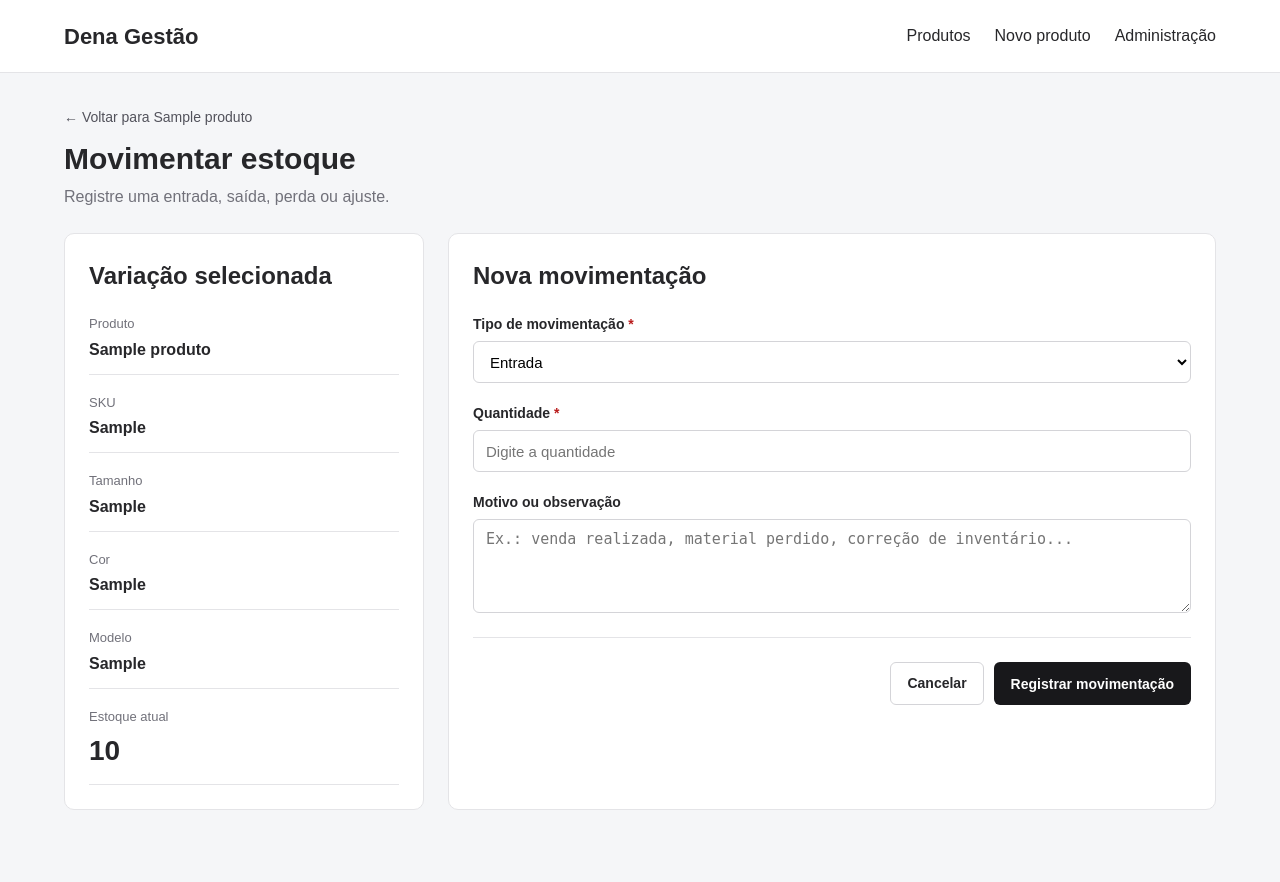
After one commit to EricSinval/dena-gestao, a Django app: page /produtos/variacoes/1/movimentar-estoque/ in a window 1280 px wide. The commit adds this page. Run offline with Django 5.2, Linux system fonts and the light colour scheme; tables that the repository leaves empty hold one stand-in row (values such as "Sample post").

Commit message:
feat: adiciona movimentacoes e historico de estoque

```diff
--- a/Dena_Gestão/backend/produtos/forms.py
+++ b/Dena_Gestão/backend/produtos/forms.py
@@ -1,6 +1,6 @@
 from django import forms
 
-from .models import Produto, VariacaoProduto
+from .models import MovimentacaoEstoque, Produto, VariacaoProduto
 
 
 class ProdutoForm(forms.ModelForm):
@@ -87,7 +87,6 @@ class VariacaoProdutoForm(forms.ModelForm):
             "cor",
             "modelo",
             "codigo_sku",
-            "quantidade_estoque",
             "estoque_minimo",
             "ativo",
         ]
@@ -117,12 +116,6 @@ class VariacaoProdutoForm(forms.ModelForm):
                     "placeholder": "Ex.: CAM-ESC-AZM-M",
                 }
             ),
-            "quantidade_estoque": forms.NumberInput(
-                attrs={
-                    "class": "form-control",
-                    "min": "0",
-                }
-            ),
             "estoque_minimo": forms.NumberInput(
                 attrs={
                     "class": "form-control",
@@ -140,3 +133,41 @@ class VariacaoProdutoForm(forms.ModelForm):
         codigo_sku = self.cleaned_data["codigo_sku"]
 
         return codigo_sku.strip().upper()
+
+class MovimentacaoEstoqueForm(forms.Form):
+    tipo = forms.ChoiceField(
+        choices=MovimentacaoEstoque.TipoMovimentacao.choices,
+        label="Tipo de movimentação",
+        widget=forms.Select(
+            attrs={
+                "class": "form-control",
+            }
+        ),
+    )
+
+    quantidade = forms.IntegerField(
+        min_value=1,
+        label="Quantidade",
+        widget=forms.NumberInput(
+            attrs={
+                "class": "form-control",
+                "min": "1",
+                "placeholder": "Digite a quantidade",
+            }
+        ),
+    )
+
+    motivo = forms.CharField(
+        required=False,
+        label="Motivo ou observação",
+        widget=forms.Textarea(
+            attrs={
+                "class": "form-control",
+                "rows": 4,
+                "placeholder": (
+                    "Ex.: venda realizada, material perdido, "
+                    "correção de inventário..."
+                ),
+            }
+        ),
+    )
--- a/Dena_Gestão/backend/produtos/static/produtos/css/style.css
+++ b/Dena_Gestão/backend/produtos/static/produtos/css/style.css
@@ -515,3 +515,27 @@ textarea.form-control {
     align-items: center;
     display: flex;
 }
+
+.lista-detalhes-uma-coluna {
+    grid-template-columns: 1fr;
+    margin-top: 20px;
+}
+
+.formulario-grid-uma-coluna {
+    grid-template-columns: 1fr;
+    margin-top: 20px;
+}
+
+.estoque-destaque {
+    font-size: 28px !important;
+}
+
+.quantidade-entrada {
+    color: #15803d;
+    font-weight: 700;
+}
+
+.quantidade-saida {
+    color: #b91c1c;
+    font-weight: 700;
+}
--- /dev/null
+++ b/Dena_Gestão/backend/produtos/templates/produtos/movimentar_estoque.html
@@ -0,0 +1,118 @@
+{% extends "produtos/base.html" %}
+
+{% block title %}
+    Movimentar estoque | Dena Gestão
+{% endblock %}
+
+{% block content %}
+    <section class="titulo-pagina">
+        <div>
+            <a
+                href="{% url 'produtos:detalhe_produto' produto.id %}"
+                class="link-voltar"
+            >
+                ← Voltar para {{ produto.nome }}
+            </a>
+
+            <h1>Movimentar estoque</h1>
+
+            <p>
+                Registre uma entrada, saída, perda ou ajuste.
+            </p>
+        </div>
+    </section>
+
+    <section class="detalhes-grid">
+        <div class="card">
+            <h2>Variação selecionada</h2>
+
+            <dl class="lista-detalhes lista-detalhes-uma-coluna">
+                <div>
+                    <dt>Produto</dt>
+                    <dd>{{ produto.nome }}</dd>
+                </div>
+
+                <div>
+                    <dt>SKU</dt>
+                    <dd>{{ variacao.codigo_sku }}</dd>
+                </div>
+
+                <div>
+                    <dt>Tamanho</dt>
+                    <dd>{{ variacao.tamanho }}</dd>
+                </div>
+
+                <div>
+                    <dt>Cor</dt>
+                    <dd>{{ variacao.cor }}</dd>
+                </div>
+
+                <div>
+                    <dt>Modelo</dt>
+                    <dd>{{ variacao.modelo|default:"—" }}</dd>
+                </div>
+
+                <div>
+                    <dt>Estoque atual</dt>
+                    <dd class="estoque-destaque">
+                        {{ variacao.quantidade_estoque }}
+                    </dd>
+                </div>
+            </dl>
+        </div>
+
+        <div class="card">
+            <h2>Nova movimentação</h2>
+
+            <form method="post" novalidate>
+                {% csrf_token %}
+
+                {% if formulario.non_field_errors %}
+                    <div class="mensagem mensagem-error">
+                        {% for erro in formulario.non_field_errors %}
+                            <p>{{ erro }}</p>
+                        {% endfor %}
+                    </div>
+                {% endif %}
+
+                <div class="formulario-grid formulario-grid-uma-coluna">
+                    {% for campo in formulario %}
+                        <div class="campo">
+                            <label for="{{ campo.id_for_label }}">
+                                {{ campo.label }}
+
+                                {% if campo.field.required %}
+                                    <span class="obrigatorio">*</span>
+                                {% endif %}
+                            </label>
+
+                            {{ campo }}
+
+                            {% for erro in campo.errors %}
+                                <small class="erro">
+                                    {{ erro }}
+                                </small>
+                            {% endfor %}
+                        </div>
+                    {% endfor %}
+                </div>
+
+                <div class="formulario-acoes">
+                    <a
+                        href="{% url 'produtos:detalhe_produto' produto.id %}"
+                        class="botao botao-secundario"
+                    >
+                        Cancelar
+                    </a>
+
+                    <button
+                        type="submit"
+                        class="botao botao-principal"
+                    >
+                        Registrar movimentação
+                    </button>
+                </div>
+            </form>
+        </div>
+    </section>
+{% endblock %}
--- a/Dena_Gestão/backend/produtos/urls.py
+++ b/Dena_Gestão/backend/produtos/urls.py
@@ -46,4 +46,10 @@ urlpatterns = [
         views.alterar_status_variacao,
         name="alterar_status_variacao",
     ),
+
+    path(
+        "variacoes/<int:variacao_id>/movimentar-estoque/",
+        views.movimentar_estoque,
+        name="movimentar_estoque",
+    ),
 ]
--- a/Dena_Gestão/backend/produtos/views.py
+++ b/Dena_Gestão/backend/produtos/views.py
@@ -1,10 +1,20 @@
 from django.contrib import messages
+from django.db import transaction
 from django.db.models import Q
 from django.shortcuts import get_object_or_404, redirect, render
 from django.views.decorators.http import require_POST
 
-from .forms import ProdutoForm, VariacaoProdutoForm
-from .models import Categoria, Produto, VariacaoProduto
+from .forms import (
+    MovimentacaoEstoqueForm,
+    ProdutoForm,
+    VariacaoProdutoForm,
+)
+from .models import (
+    Categoria,
+    MovimentacaoEstoque,
+    Produto,
+    VariacaoProduto,
+)
 
 
 def lista_produtos(request):
@@ -322,3 +332,106 @@ def alterar_status_variacao(request, variacao_id):
         "produtos:detalhe_produto",
         produto_id=variacao.produto.id,
     )
+
+def movimentar_estoque(request, variacao_id):
+    variacao_visualizada = get_object_or_404(
+        VariacaoProduto.objects.select_related(
+            "produto",
+            "produto__categoria",
+        ),
+        id=variacao_id,
+    )
+
+    if request.method == "POST":
+        formulario = MovimentacaoEstoqueForm(
+            request.POST,
+        )
+
+        if formulario.is_valid():
+            tipo = formulario.cleaned_data["tipo"]
+            quantidade = formulario.cleaned_data["quantidade"]
+            motivo = formulario.cleaned_data["motivo"]
+
+            tipos_entrada = {
+                MovimentacaoEstoque.TipoMovimentacao.ENTRADA,
+                MovimentacaoEstoque.TipoMovimentacao.DEVOLUCAO,
+                MovimentacaoEstoque.TipoMovimentacao.PRODUCAO,
+                MovimentacaoEstoque.TipoMovimentacao.AJUSTE_ENTRADA,
+            }
+
+            with transaction.atomic():
+                variacao = (
+                    VariacaoProduto.objects
+                    .select_for_update()
+                    .select_related("produto")
+                    .get(id=variacao_id)
+                )
+
+                saldo_anterior = variacao.quantidade_estoque
+
+                if tipo in tipos_entrada:
+                    saldo_resultante = saldo_anterior + quantidade
+
+                else:
+                    saldo_resultante = saldo_anterior - quantidade
+
+                    if saldo_resultante < 0:
+                        formulario.add_error(
+                            "quantidade",
+                            (
+                                "A quantidade informada é maior que "
+                                "o estoque disponível."
+                            ),
+                        )
+
+                if not formulario.errors:
+                    usuario = None
+
+                    if request.user.is_authenticated:
+                        usuario = request.user
+
+                    MovimentacaoEstoque.objects.create(
+                        variacao=variacao,
+                        tipo=tipo,
+                        quantidade=quantidade,
+                        saldo_anterior=saldo_anterior,
+                        saldo_resultante=saldo_resultante,
+                        motivo=motivo,
+                        usuario=usuario,
+                    )
+
+                    variacao.quantidade_estoque = saldo_resultante
+                    variacao.save(
+                        update_fields=[
+                            "quantidade_estoque",
+                            "data_atualizacao",
+                        ]
+                    )
+
+                    messages.success(
+                        request,
+                        (
+                            "Movimentação registrada com sucesso. "
+                            f"Novo estoque: {saldo_resultante}."
+                        ),
+                    )
+
+                    return redirect(
+                        "produtos:detalhe_produto",
+                        produto_id=variacao.produto.id,
+                    )
+
+    else:
+        formulario = MovimentacaoEstoqueForm()
+
+    contexto = {
+        "formulario": formulario,
+        "variacao": variacao_visualizada,
+        "produto": variacao_visualizada.produto,
+    }
+
+    return render(
+        request,
+        "produtos/movimentar_estoque.html",
+        contexto,
+    )
```
Also changed, not shown: Dena_Gestão/backend/produtos/admin.py (+46 -1 lines), Dena_Gestão/backend/produtos/models.py (+80 -0 lines), Dena_Gestão/backend/produtos/templates/produtos/detalhe_produto.html (+96 -0 lines), Dena_Gestão/backend/produtos/migrations/0002_movimentacaoestoque.py (added).
